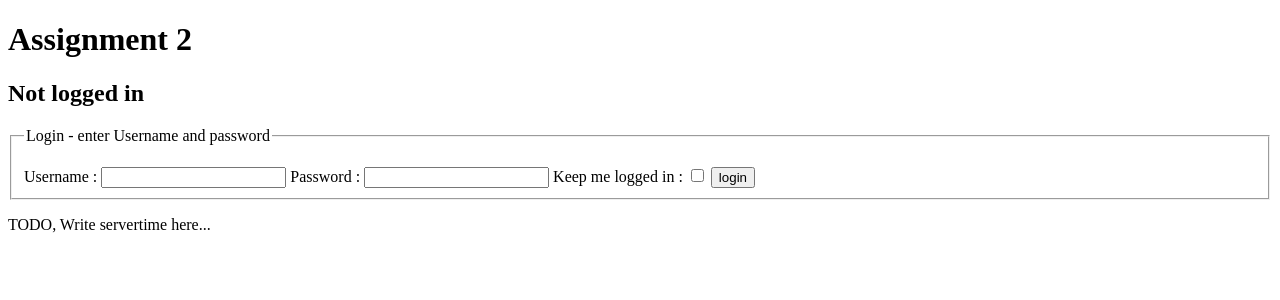
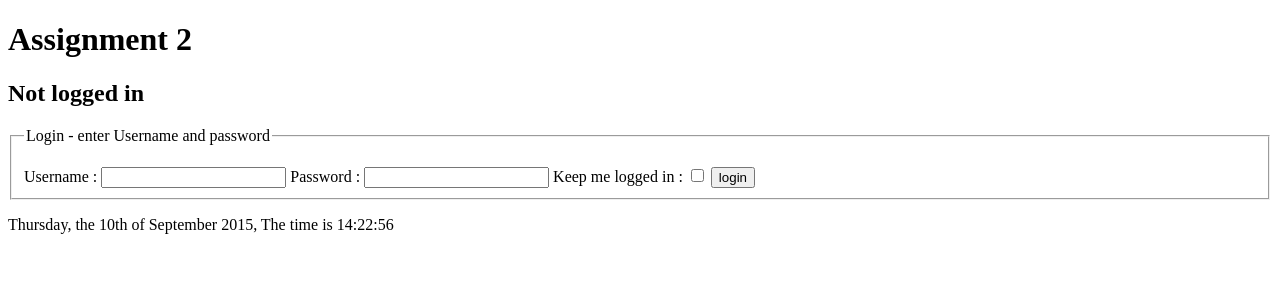
Before and after one commit to JesperHolmstrom/PHP-Registration, a PHP site: page / in a window 1280 px wide. Shown: the top 300 px of the page. Run offline with PHP 8.4, Linux system fonts and the light colour scheme.

Commit message:
Date and time is presented

```diff
--- a/view/DateTimeView.php
+++ b/view/DateTimeView.php
@@ -5,7 +5,7 @@ class DateTimeView {
 
 	public function show() {
 
-		$timeString = 'TODO, Write servertime here...';
+		$timeString = date('l') . ", the " . date('j') . 'th of ' . date('F') . " " . date('o') . ", The time is " . date('H:i:s'); //Save the current time to $timeString
 
 		return '<p>' . $timeString . '</p>';
 	}
```
